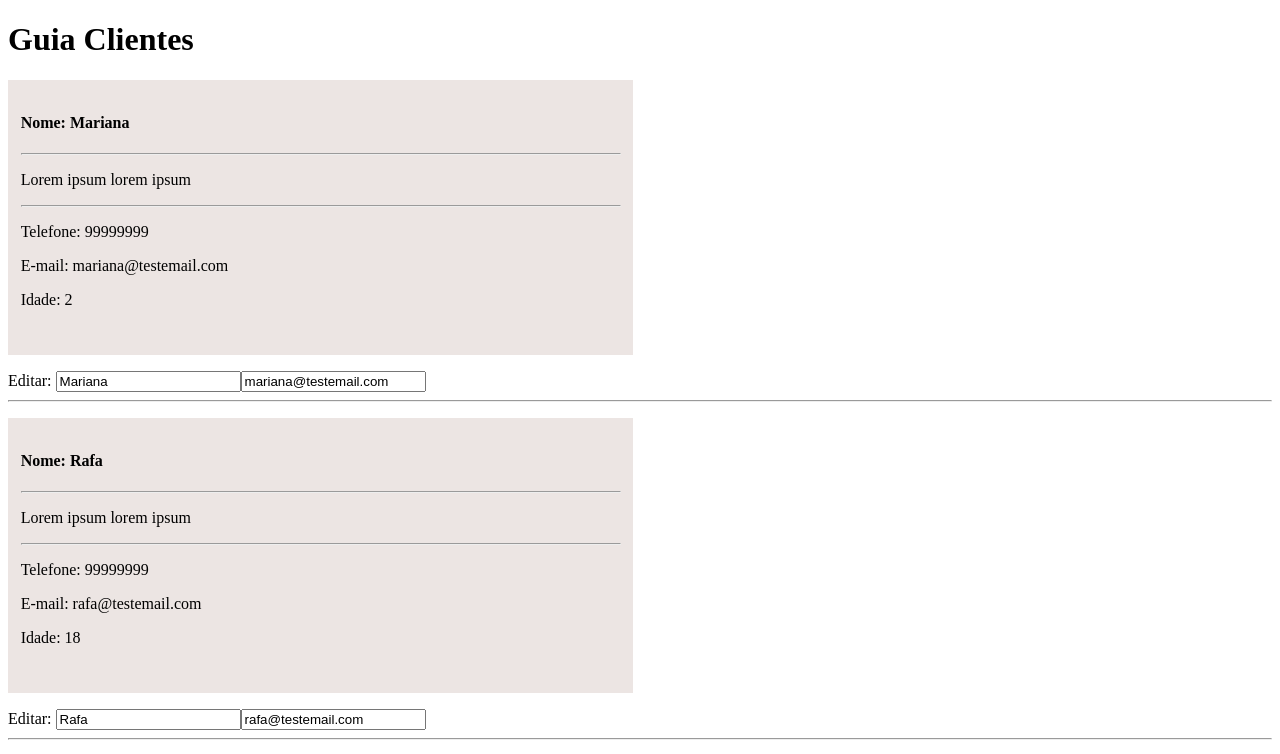
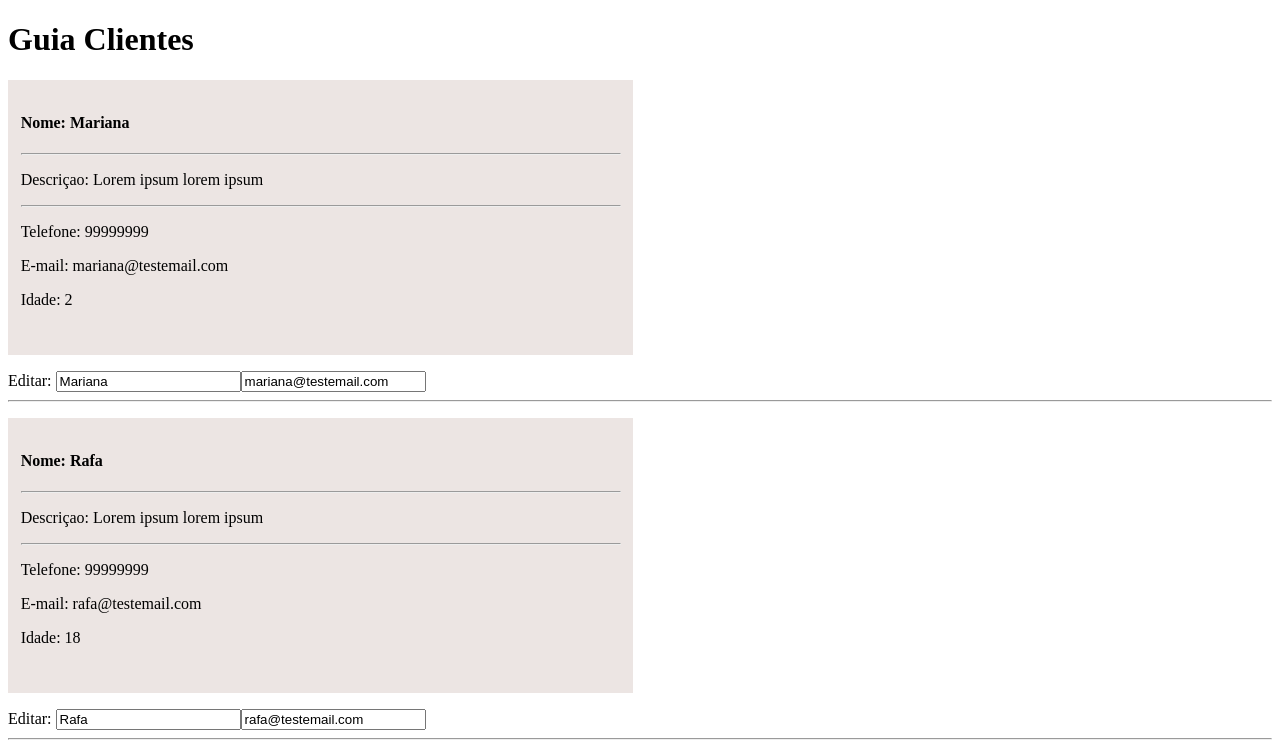
Before and after one commit to kleitonalbuquerque/intro-vue, a Vue app: page / in a window 1280 px wide. Shown: the top 754 px of the page. Built offline with nearby package versions, Linux system fonts and the light colour scheme.

Commit message:
[Refact]v-for

```diff
--- a/src/components/Cliente.vue
+++ b/src/components/Cliente.vue
@@ -2,7 +2,7 @@
   <div :class="{ cliente: !isPremium, 'cliente-premium': isPremium }">
     <h4>Nome: {{ cliente.nome }}</h4>
     <hr />
-    <p>{{ descricao }}</p>
+    <p>Descriçao: {{ descricao }}</p>
     <hr />
     <p>Telefone: {{ telefone }}</p>
     <p>E-mail: {{ cliente.email }}</p>
@@ -21,9 +21,6 @@ export default {
     };
   },
   props: {
-    nome: String,
-    email: String,
-    idade: Number,
     cliente: Object,
     showIdade: Boolean,
   },
```
